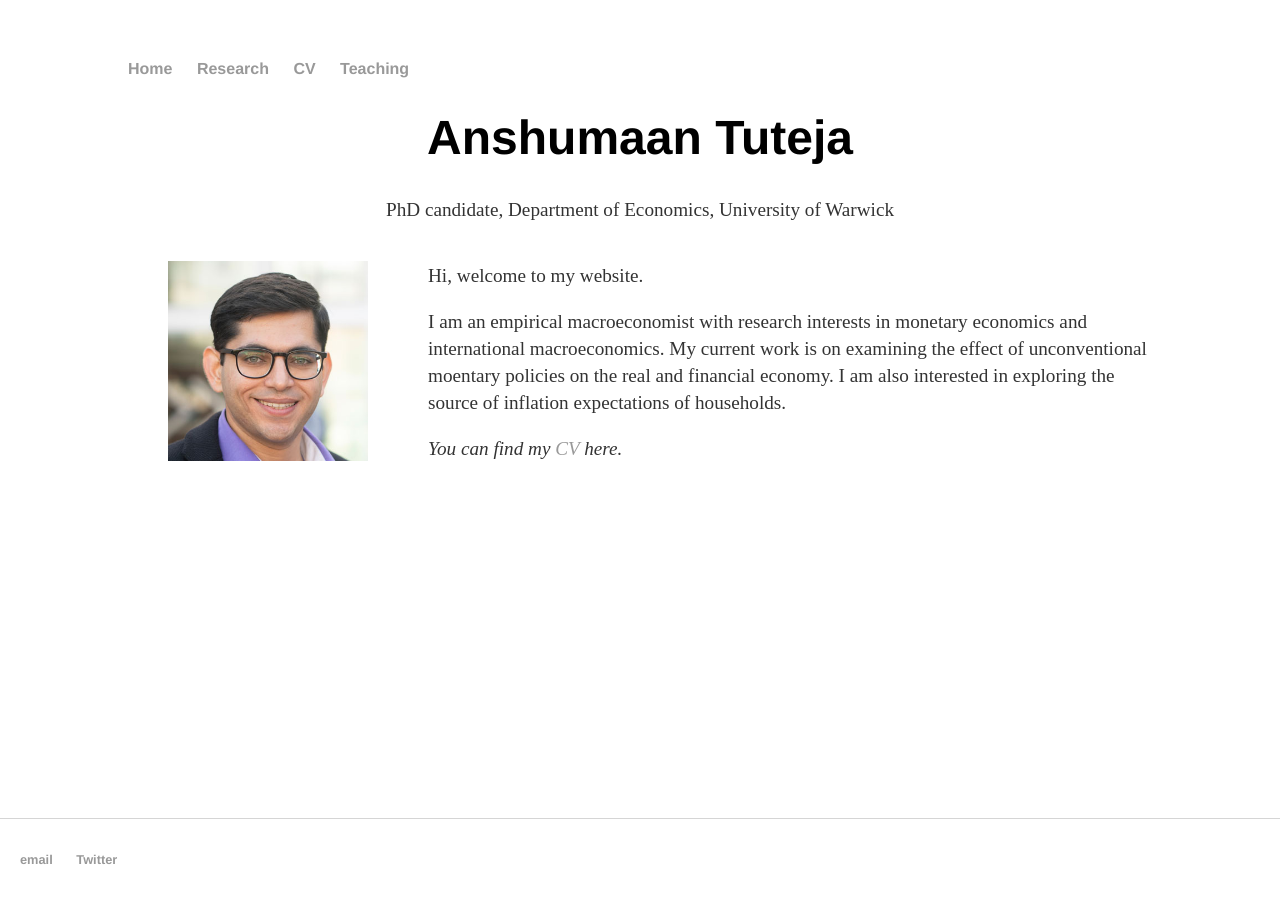
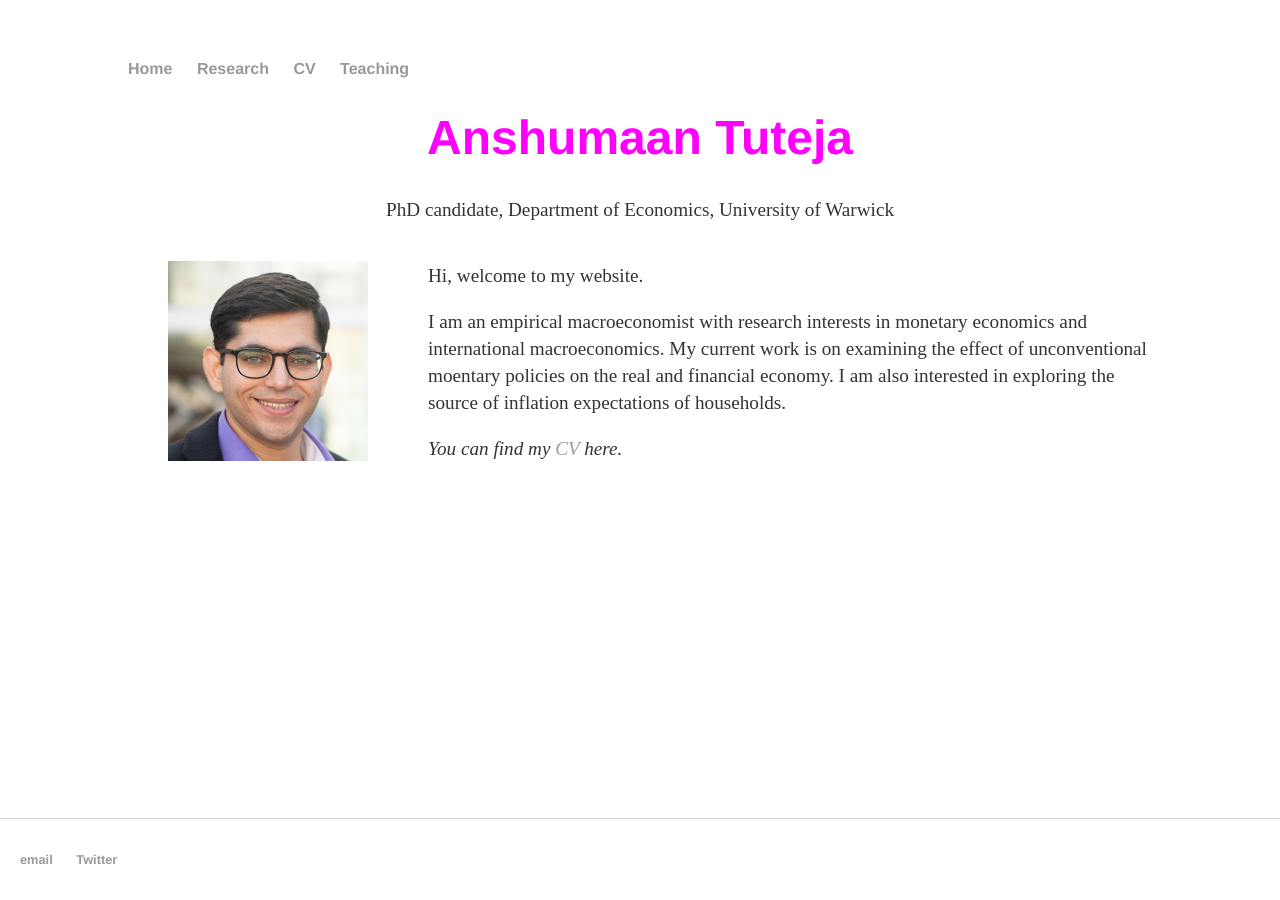
Before and after one commit to anshumaan-tuteja/anshumaan-tuteja.github.io, a Jekyll site: the page built from index.html, in a window 1280 px wide. Built offline with Jekyll 4.4.1, drawn with Linux system fonts in a browser that asks for light colours.

Commit message:
Update main.css

```diff
--- a/css/main.css
+++ b/css/main.css
@@ -1,4 +1,5 @@
 body {
+    color: magenta;
     margin: 60px auto;
     width: 80%;
     height: 95%;
```
